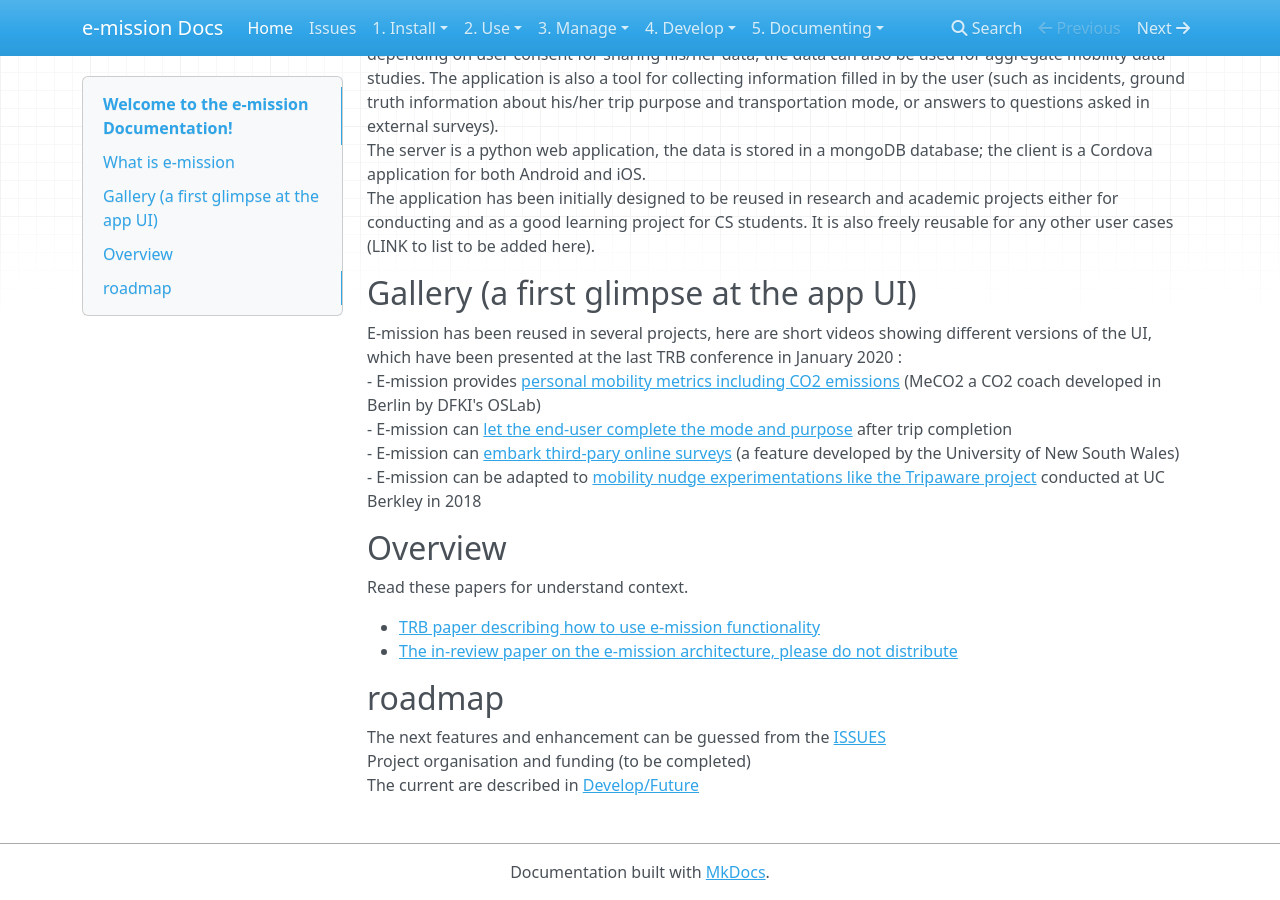
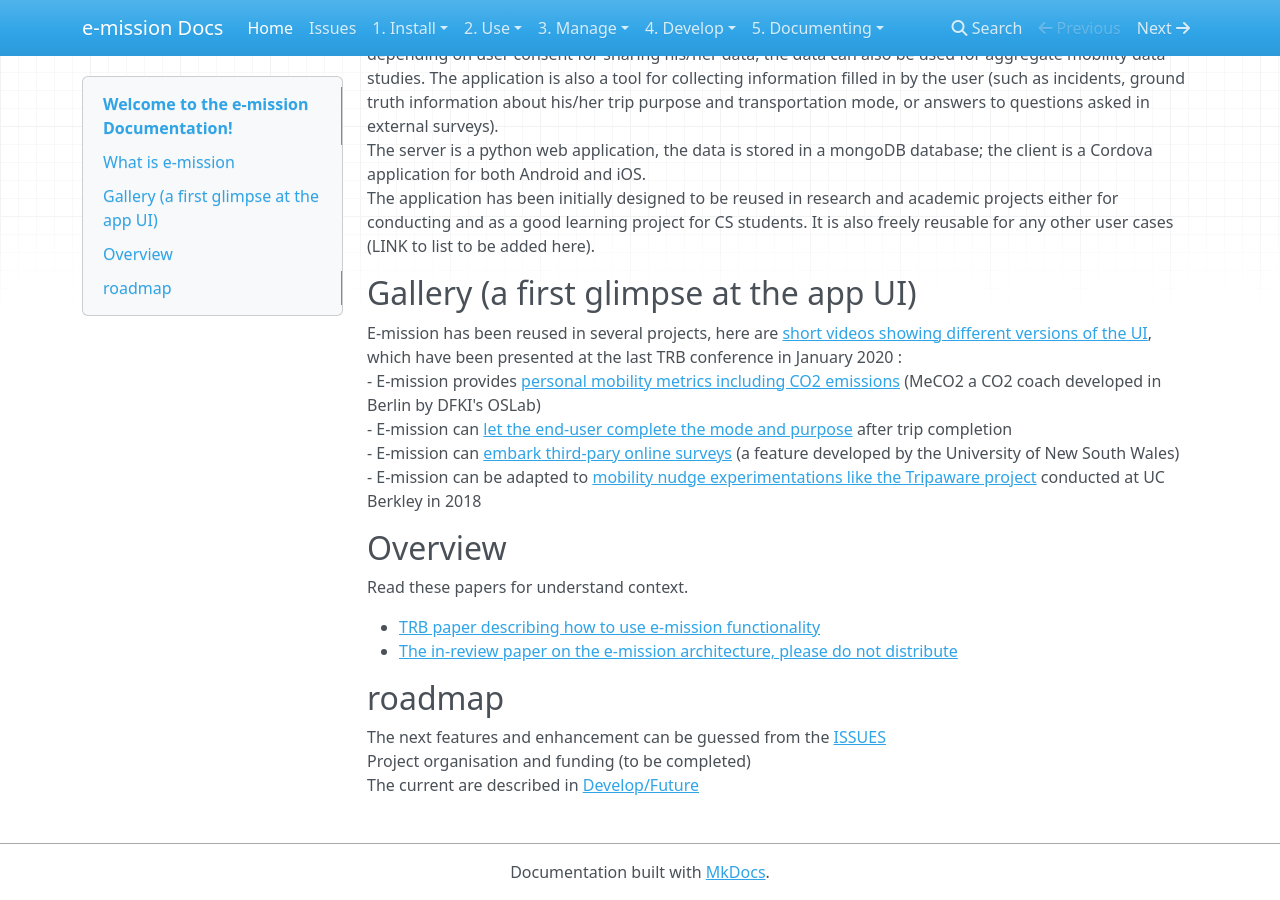
Before and after one commit to e-mission/e-mission-docs, an MkDocs documentation site: the page built from docs/README.md, in a window 1280 px wide and 900 px high, scrolled down 733 px. Built offline with MkDocs 1.6.1, drawn with Linux system fonts in a browser that asks for light colours; nearby versions of some CDN libraries; part of the change alters nothing that is shown.

```diff
--- a/docs/README.md
+++ b/docs/README.md
@@ -19,8 +19,8 @@ the client is a Cordova application for both Android and iOS.
 The application has been initially designed to be reused in research and academic projects either for conducting and as a good learning project for CS students. It is also freely reusable for any other user cases (LINK to list to be added here).
 
 ## Gallery (a first glimpse at the app UI)
-E-mission has been reused in several projects, here are short videos showing different versions of the UI, which have been presented at the last TRB conference in January 2020 :
-- E-mission provides [personal mobility metrics including CO2 emissions](https://nextcloud.damajash.org/s/MTE4y3tJeX4g6sG/download) (MeCO2 a CO2 coach developed in Berlin by DFKI's OSLab)
+E-mission has been reused in several projects, here are [short videos showing different versions of the UI](https://nextcloud.damajash.org/s/MTE4y3tJeX4g6sG), which have been presented at the last TRB conference in January 2020 :
+- E-mission provides [personal mobility metrics including CO2 emissions](https://github.com/fabmob/e-mission-docs/blob/e-mission-contrib/docs/assets/overview/meco2_demo_short.mp4) (MeCO2 a CO2 coach developed in Berlin by DFKI's OSLab)
 - E-mission can [let the end-user complete the mode and purpose](https://github.com/fabmob/e-mission-docs/blob/e-mission-contrib/docs/assets/overview/mode_purpose_short.mp4) after trip completion
 - E-mission can [embark third-pary online surveys](https://github.com/fabmob/e-mission-docs/blob/e-mission-contrib/docs/assets/overview/survey_demo_shorter.mp4) (a feature developed by the University of New South Wales)
 - E-mission can be adapted to [mobility nudge experimentations like the Tripaware project](https://github.com/fabmob/e-mission-docs/blob/e-mission-contrib/docs/assets/overview/tripaware_emotion_demo_short.mp4) conducted at UC Berkley in 2018
```
